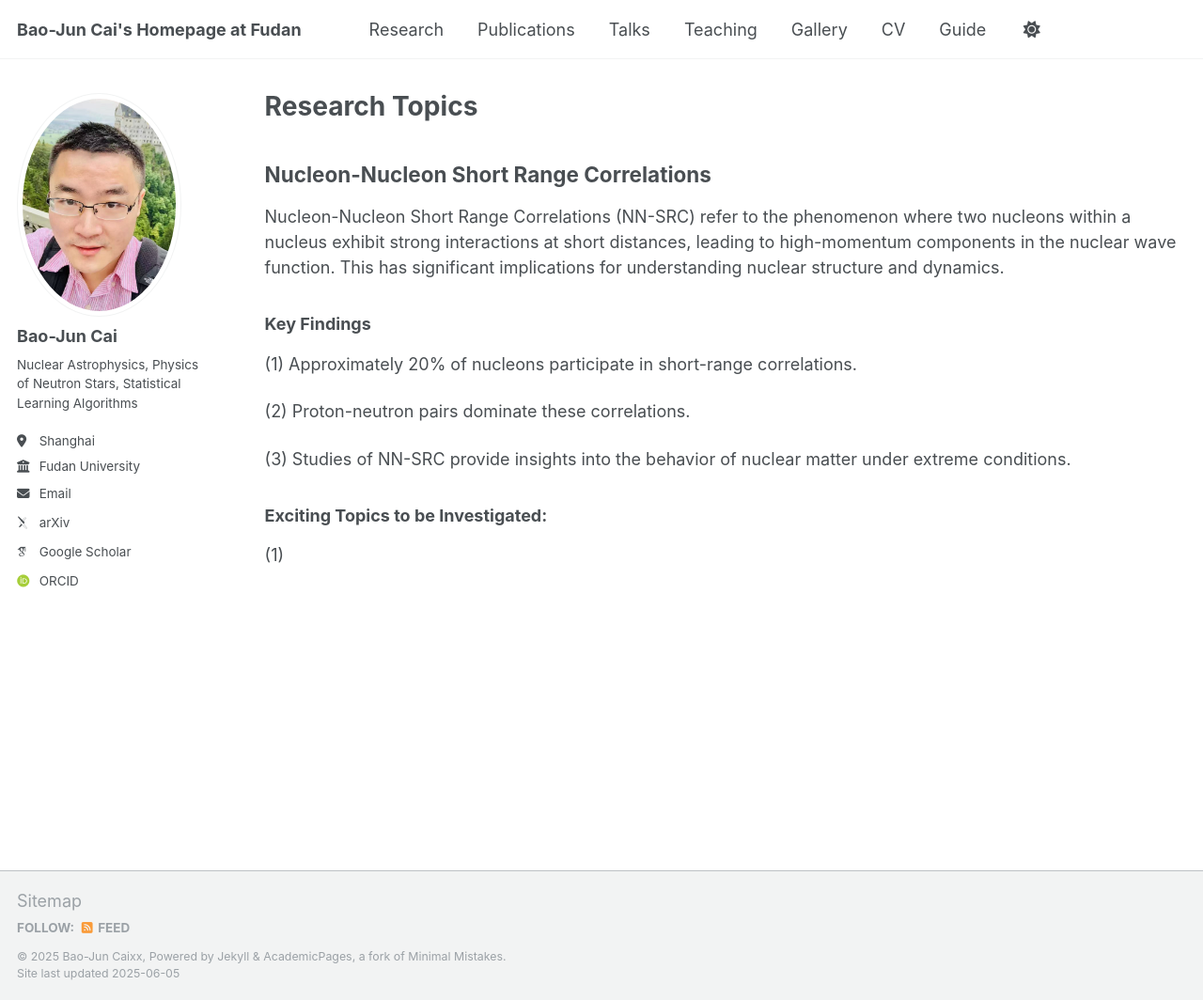
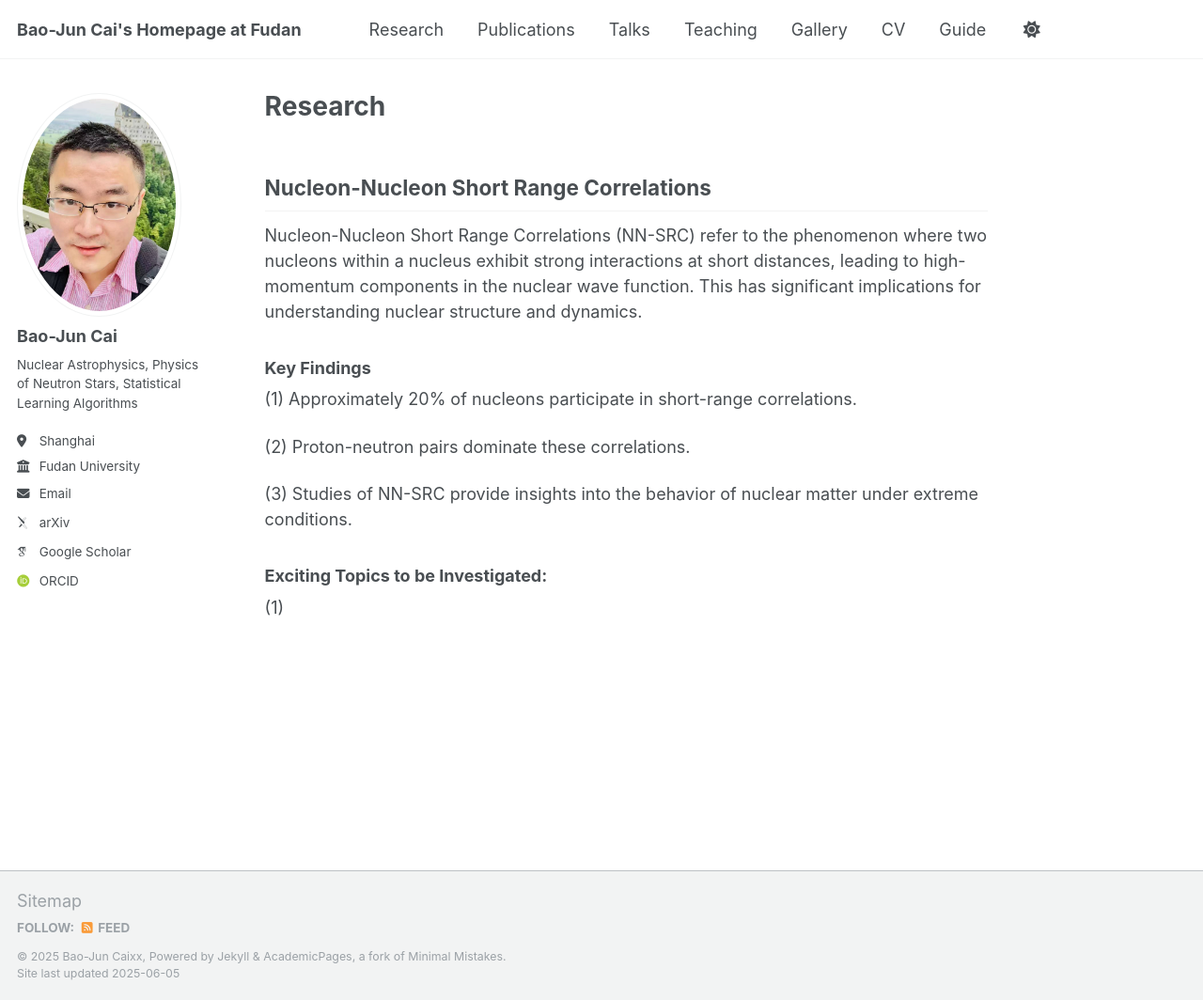
Before and after one commit to bjcai-phys/bjcai-phys.github.io, a Jekyll site: the page built from _pages/research.md, in a window 1280 px wide and 1064 px high. Shown: the whole window at 94% size. Built offline with Jekyll 4.4.1, drawn with Linux system fonts in a browser that asks for light colours; some web fonts are replaced.

Commit message:
Update research.md

```diff
--- a/_pages/research.md
+++ b/_pages/research.md
@@ -1,6 +1,6 @@
 ---
-layout: archive
-title: "Research Topics"
+layout: single
+title: "Research"
 permalink: /research/
 author_profile: true
 ---
```
